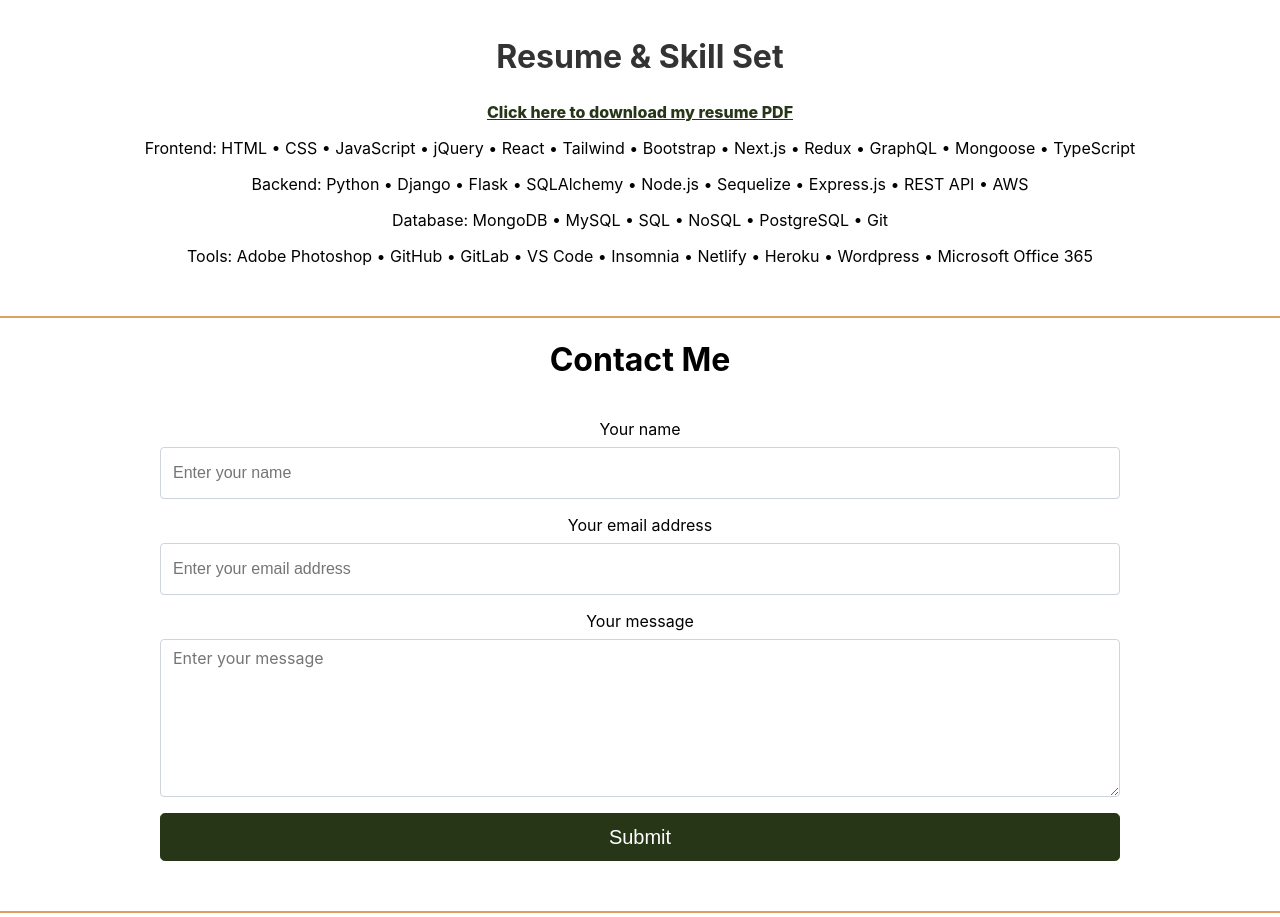
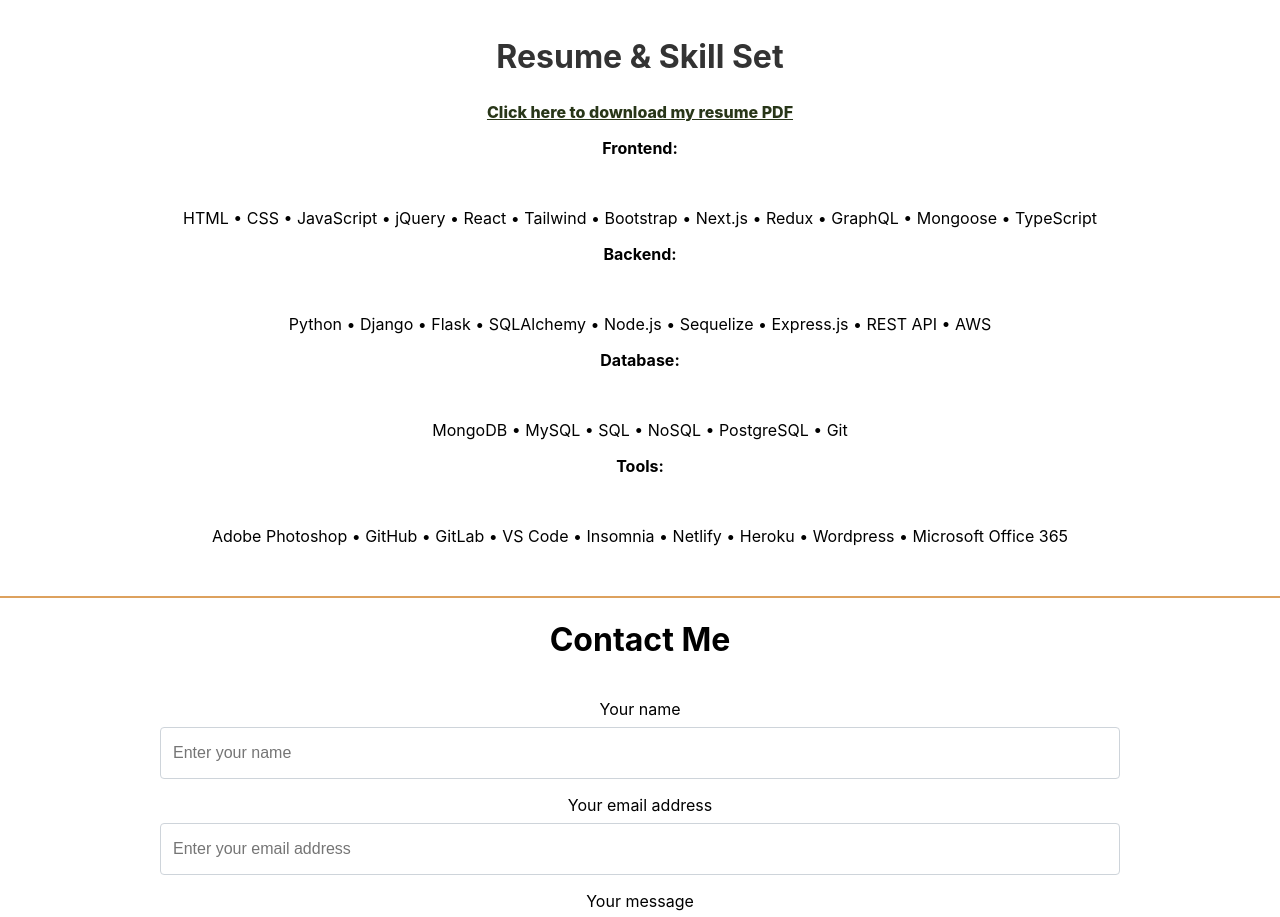
Before and after one commit to jenstem/react-portfolio, a React (Create React App) app: page / in a window 1280 px wide. Shown: the part 5980-6897 px from the top of the page. Built offline with nearby package versions, Linux system fonts and the light colour scheme.

Commit message:
Revise styling of skills section

```diff
--- a/src/Pages/resume.js
+++ b/src/Pages/resume.js
@@ -13,17 +13,17 @@ export default function Resume() {
                     <a href={resumeDoc} target="_blank" rel="noreferrer" className='download-resume'>Click here to download my resume PDF</a>
                 </span>{" "}
             </p>
-                <p>Frontend:
+                <p> <b>Frontend:</b> <p className='add-space'> </p>
                     HTML &#x2022; CSS &#x2022; JavaScript &#x2022; jQuery &#x2022; React &#x2022; Tailwind &#x2022; Bootstrap &#x2022; Next.js &#x2022;
                     Redux &#x2022; GraphQL &#x2022; Mongoose &#x2022; TypeScript</p>
 
-                <p>Backend:
+                <p> <b>Backend:</b> <p className='add-space'> </p>
                     Python &#x2022; Django &#x2022; Flask &#x2022; SQLAlchemy &#x2022; Node.js &#x2022; Sequelize &#x2022; Express.js &#x2022; REST API &#x2022; AWS</p>
 
-                <p>Database:
+                <p> <b>Database:</b> <p className='add-space'> </p>
                     MongoDB &#x2022; MySQL &#x2022; SQL &#x2022; NoSQL &#x2022; PostgreSQL &#x2022; Git</p>
 
-                <p>Tools:
+                <p> <b>Tools:</b> <p className='add-space'> </p>
                     Adobe Photoshop &#x2022; GitHub &#x2022; GitLab &#x2022; VS Code &#x2022; Insomnia &#x2022; Netlify &#x2022;
                     Heroku &#x2022; Wordpress &#x2022; Microsoft Office 365</p>
                 <p className='add-space'> </p>
```
